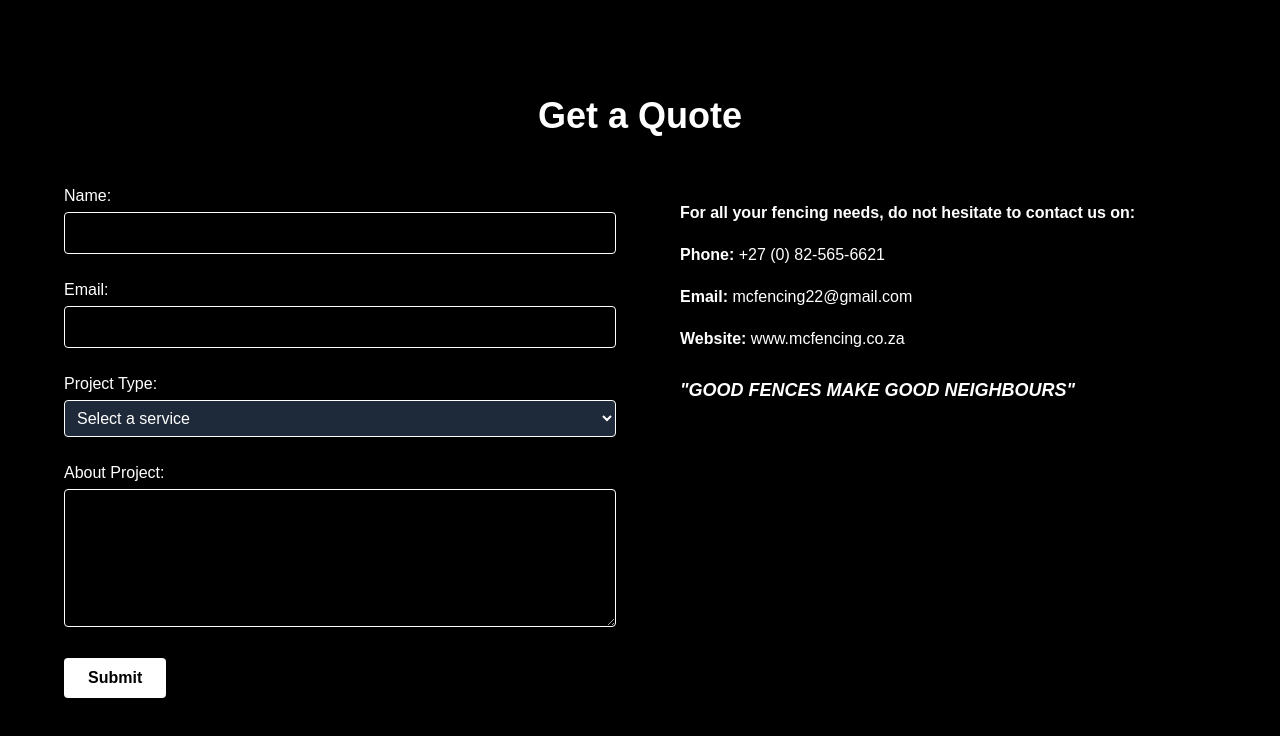
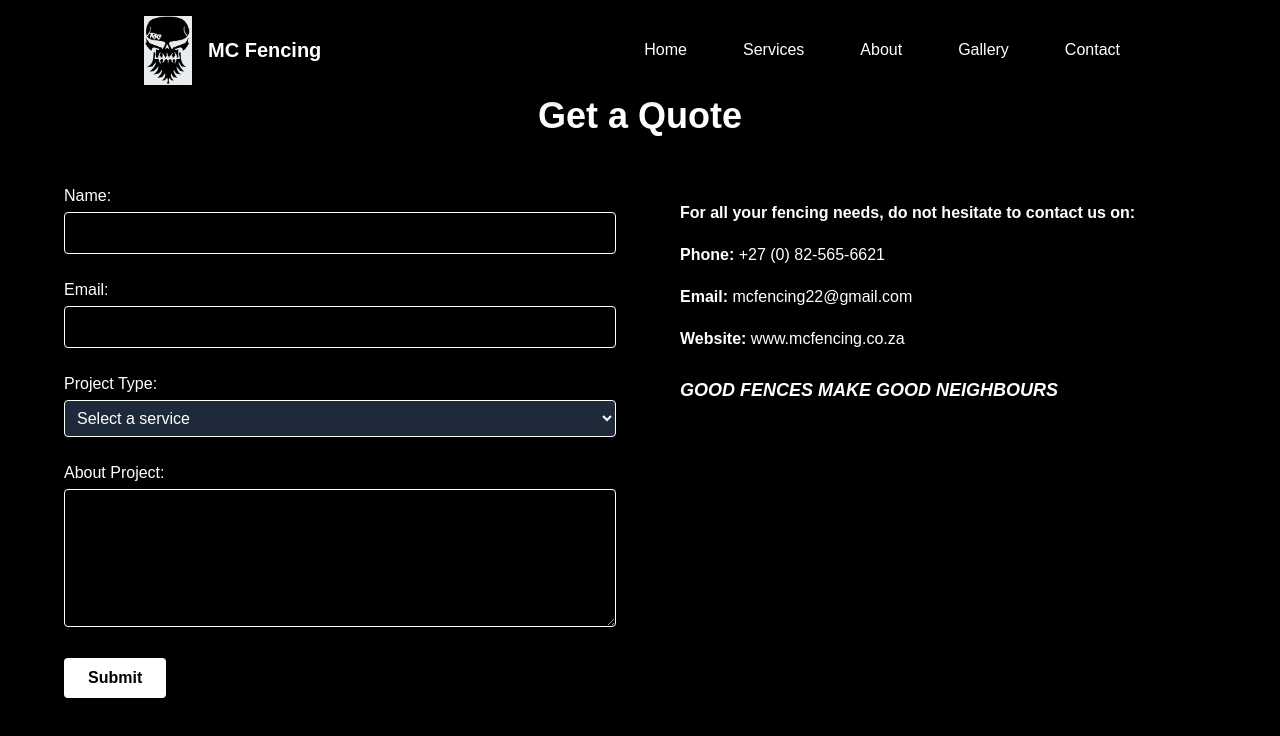
Before and after one commit to avantenaidoo/mcfencing-website, a Next.js app: page /contact in a window 1280 px wide. Shown: the top 736 px of the page. Built offline with nearby package versions, Linux system fonts and the light colour scheme.

Commit message:
added navbar to contact page.tsx

```diff
--- a/src/app/contact/page.tsx
+++ b/src/app/contact/page.tsx
@@ -1,7 +1,11 @@
+import React from "react";
+import Navbar from "@/components/Navbar";
 import ContactForm from "@/components/ContactForm";
 
 export default function ContactPage() {
   return (
+    <>
+      <Navbar />
       <section className="min-h-screen bg-black text-white px-6 py-24">
         <div className="max-w-6xl mx-auto">
           <h2 className="text-4xl font-bold mb-12 text-center">Get a Quote</h2>
@@ -14,16 +18,27 @@ export default function ContactPage() {
 
             {/* Contact Details */}
             <div className="p-4 space-y-4 text-base leading-relaxed">
-            <p><strong>For all your fencing needs, do not hesitate to contact us on:</strong></p>
-            <p><strong>Phone:</strong> +27 (0) 82-565-6621</p>
-            <p><strong>Email:</strong> mcfencing22@gmail.com</p>
-            <p><strong>Website:</strong> www.mcfencing.co.za</p>
+              <p>
+                <strong>
+                  For all your fencing needs, do not hesitate to contact us on:
+                </strong>
+              </p>
+              <p>
+                <strong>Phone:</strong> +27 (0) 82-565-6621
+              </p>
+              <p>
+                <strong>Email:</strong> mcfencing22@gmail.com
+              </p>
+              <p>
+                <strong>Website:</strong> www.mcfencing.co.za
+              </p>
               <p className="mt-6 italic text-lg font-semibold">
-              "GOOD FENCES MAKE GOOD NEIGHBOURS"
+                GOOD FENCES MAKE GOOD NEIGHBOURS
               </p>
             </div>
           </div>
         </div>
       </section>
+    </>
   );
 }
```
Lines whose indentation alone changed are shown as unchanged.
